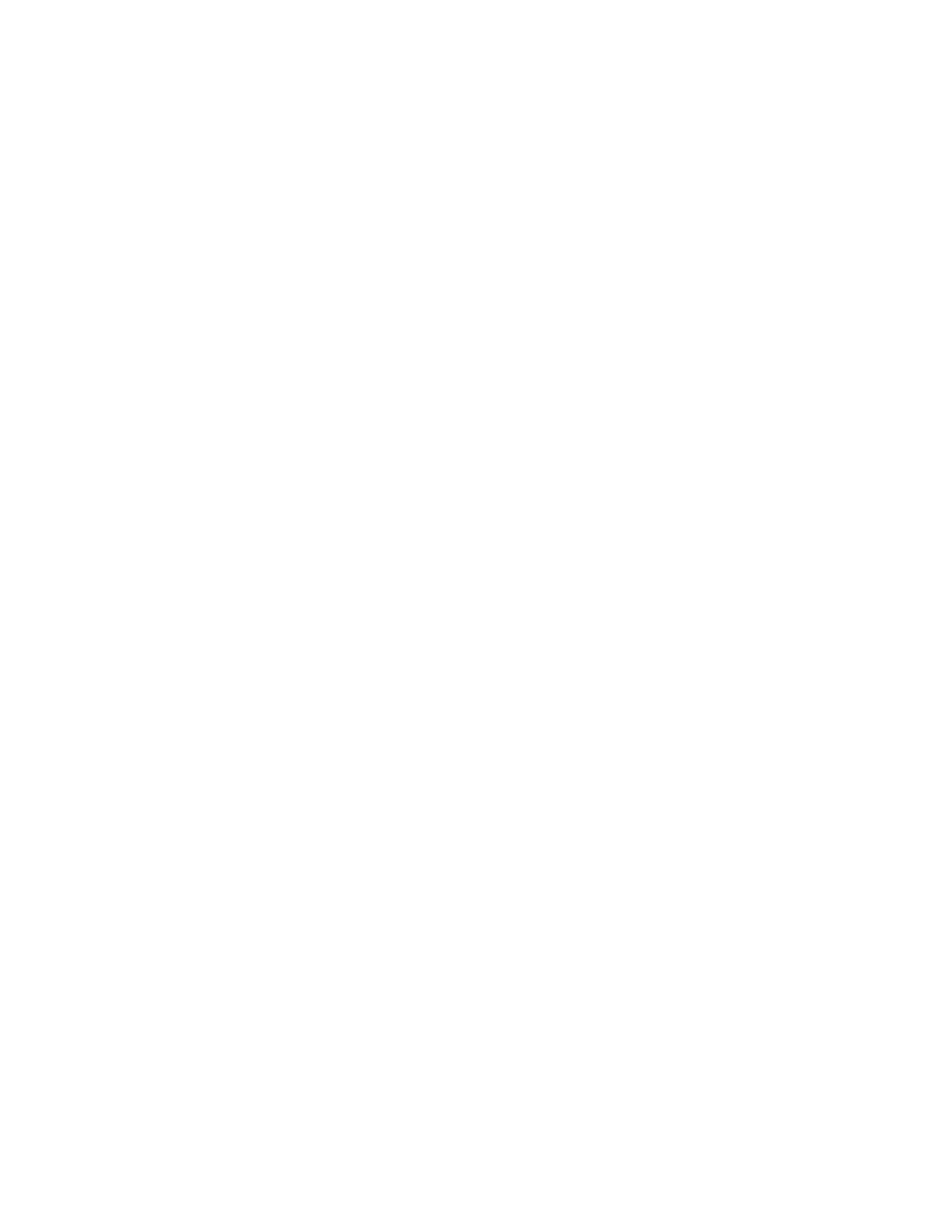
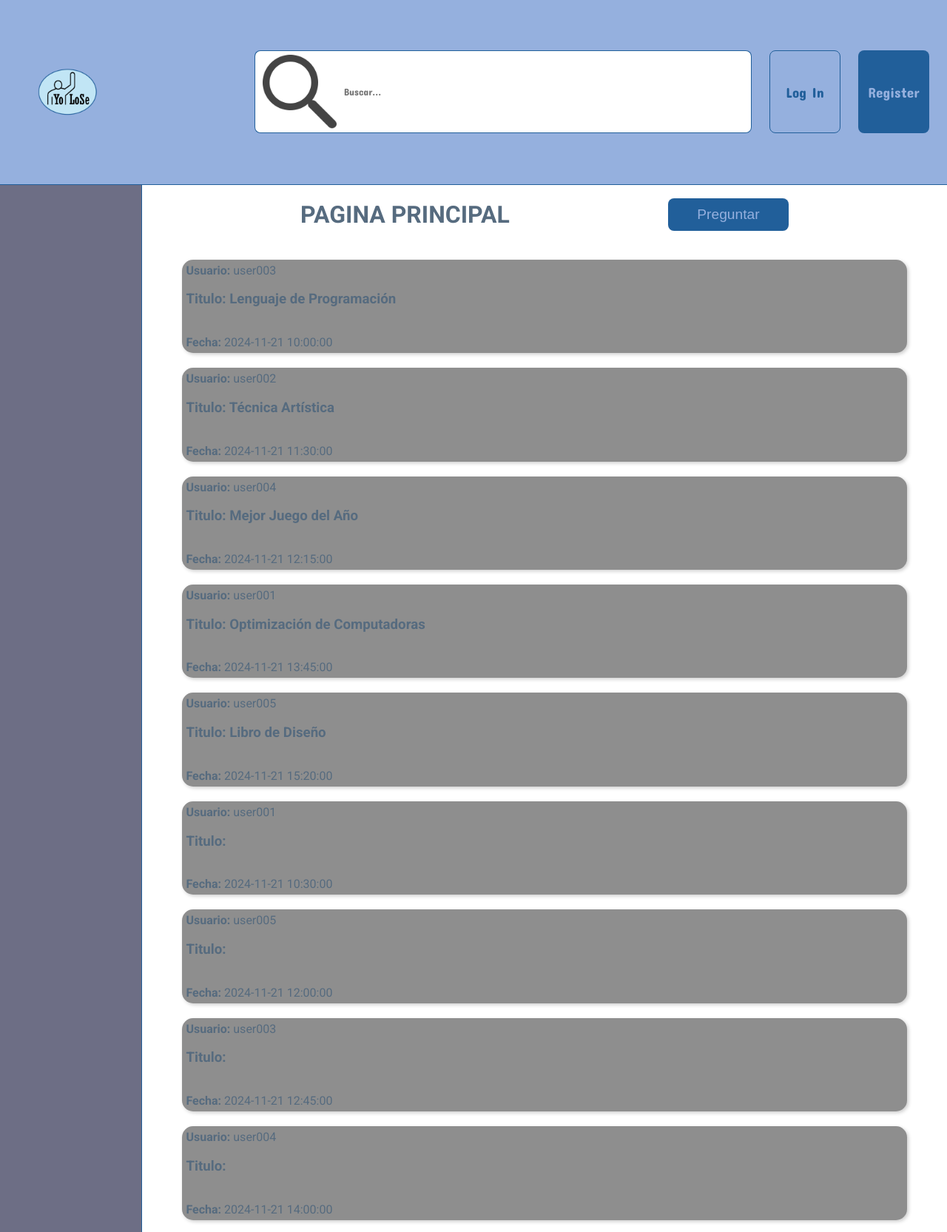
Before and after one commit to DylanCastles/A02-Actividad_Foro_PenasErik_CastlesDylan, a PHP site: page / in a window 1280 px wide. Before the commit the page is empty. Shown: the whole page at 74% size. Run offline with PHP 8.4, Linux system fonts and the light colour scheme; data comes from the database, SQL or seed files in the repository.

Commit message:
INSERTS nuevos, mostrar preguntas

```diff
--- a/PAGES/index.php
+++ b/PAGES/index.php
@@ -1,11 +1,67 @@
+<?php
+include_once "../PHP/connect.php";
+?>
 <!DOCTYPE html>
 <html lang="en">
 <head>
     <meta charset="UTF-8">
     <meta name="viewport" content="width=device-width, initial-scale=1.0">
+    <link rel="stylesheet" href="../STYLES/estilos.css">
     <title>Pagina principal</title>
 </head>
 <body>
+    <div id="contenedorPagina">
+        <div id="header">
+            <img src="../img/logo.png" id="logo">
+            <div id="contenedorOpcionesHeader">
+                <div id="filtrosBuscador">
+                    <img src="../img/buscador.png" alt="" id="logoBuscador">
+                    <input type="text" name="" id="buscador" placeholder="Buscar...">
+                </div>
+                <button class="botonesHeader" id="botonLogIn">Log In</button>
+                <button class="botonesHeader" id="botonReg">Register</button>
+            </div>
+        </div>
+        <div id="bodyPagina">
+            <nav id="menu">
 
+            </nav>
+            <div id="contenido">
+                <div id="headerContenido">
+                    <h1>PAGINA PRINCIPAL</h1>
+                    <button id="botonPreguntar">Preguntar</button>
+                </div>
+                <!-- LO SIGUIENTE SE HARÁ CON UN BUCLE PARA QUE LO HAGA POR CADA PREGUNTA -->
+                 <?php
+                try {
+                    $sqlPreguntas = "SELECT titulo_post, contenido_post, fecha_post, user_post FROM tbl_post;";
+                    // Preparar y ejecutar la consulta
+                    $stmt = $pdo->prepare($sqlPreguntas);
+                    $stmt->execute();
+
+                    // Comprobar si hay resultados
+                    if ($stmt->rowCount() < 1) {
+                        echo "No se han encontrado preguntas";
+                    } else {
+                        // Recorrer los resultados con un bucle
+                        foreach ($stmt as $fila) {
+                            echo "<div id='contenedorPregunta'>";
+                            echo "<strong>Usuario:</strong> " . htmlspecialchars($fila["user_post"]) . "<br>";
+                            echo "<h3><strong>Titulo:</strong> " . htmlspecialchars($fila["titulo_post"]) . "</h3><br>";
+                            echo "<strong>Fecha:</strong> " . htmlspecialchars($fila["fecha_post"]) . "<br>";
+                            echo "</div>";
+                        }
+                    }
+                    // Cerrar conexión (opcional en PDO, se hace automáticamente al final del script)
+                    $pdo = null;
+
+                } catch (PDOException $e) {
+                echo "Error: " . $e->getMessage();
+                }
+
+                 ?>
+            </div>
+        </div>
+    </div>
 </body>
 </html>
--- /dev/null
+++ b/PHP/connect.php
@@ -0,0 +1,17 @@
+<?php
+$host = "localhost";
+$user = "root";
+$password = "";
+$dbname = "db_YOLOSE";
+
+try {
+    $pdo = new PDO("mysql:host=$host;dbname=db_yolose", $user, $password);
+
+} catch (PDOException $e) {
+    // Capturar cualquier excepción y mostrar el mensaje de error
+    echo "Error en la conexión: " . $e->getMessage();
+    echo "</br>";
+    die("Conexión fallida.");
+}
+
+?>
--- /dev/null
+++ b/STYLES/estilos.css
@@ -0,0 +1,180 @@
+@import url('https://fonts.googleapis.com/css2?family=Concert+One&display=swap');
+@import url('https://fonts.googleapis.com/css2?family=Cardo:ital,wght@0,400;0,700;1,400&family=Concert+One&family=Nunito:ital,wght@0,200..1000;1,200..1000&family=Roboto:ital,wght@0,100;0,300;0,400;0,500;0,700;0,900;1,100;1,300;1,400;1,500;1,700;1,900&display=swap');
+
+html {
+    width: 100%;
+    height: 100%;
+}
+body {
+    width: 100%;
+    height: 100%;
+    margin: 0;
+}
+
+#header * {
+    font-family: "Concert One", sans-serif;
+    font-weight: 400;
+    font-style: normal;
+}
+
+#contenedorPagina {
+    width: 100%;
+    height: 100%;
+    font-family: "Roboto", serif;
+    font-weight: 400;
+    font-style: normal;
+    color: #566b7f;
+}
+#header {
+    width: 100%;
+    height: 15%;
+    display: flex;
+    flex-direction: row;
+    box-sizing: border-box;
+    border-bottom: 1.5px solid #215F9A;
+    background-color: rgb(149, 176, 222);
+    align-items: center;
+    justify-content: space-between;
+}
+#bodyPagina {
+    width: 100%;
+    height: 85%;
+    display: flex;
+    flex-direction: row;
+}
+#menu {
+    height: 100%;
+    width: 15%;
+    display: flex;
+    flex-direction: column;
+    box-sizing: border-box;
+    border-right: 1.5px solid #215F9A;
+    background-color: rgb(109, 110, 133);
+
+}
+#contenido {
+    height: 100%;
+    width: 85%;
+    display: flex;
+    flex-direction: column;
+    background-color: rgb(255, 255, 255);
+    justify-content: flex-start;
+    align-items: center;
+    overflow: auto;
+}
+#logo {
+    width: auto;
+    height: 65px;
+    margin-left: 4%;
+    margin-right: 4%;
+}
+#contenedorOpcionesHeader {
+    width: 75%;
+    height: 100%;
+    align-items: center;
+    display: flex;
+    flex-direction: row;
+    justify-content: space-evenly;
+}
+#filtrosBuscador {
+    width: 70%;
+    height: 45%;
+    display: flex;
+    flex-direction: row;
+}
+.botonesHeader {
+    width: 10%;
+    height: 45%;
+    padding: 0;
+    border: 0;
+}
+#buscador {
+    height: 100%;
+    width: 90%;
+    padding: 0;
+    border: 0;
+    border-top-right-radius: 8px;
+    border-bottom-right-radius: 8px;
+    border: 1.5px solid #215F9A;
+    box-sizing: border-box;
+    border-left: 0;
+    outline: none;
+    color: gray;
+}
+
+#logoBuscador {
+    width: auto;
+    padding: 5px;
+    height: 100%;
+    background-color: white;
+    border-top-left-radius: 8px;
+    border-bottom-left-radius: 8px;
+    box-sizing: border-box;
+    border: 1.5px solid #215F9A;
+    border-right: 0;
+    padding-right: 10px;
+    padding-left: 10px;
+}
+#botonLogIn {
+    border-radius: 8px;
+    border: 1.5px solid #215F9A;
+    background-color: rgb(149, 176, 222);
+    color: #215F9A;
+    font-size: larger;
+}
+#botonPreguntar {
+    border-radius: 8px;
+    background-color: #215F9A;
+    color: rgb(149, 176, 222);
+    border: none;
+    font-size: larger;
+    width: 15%;
+    height: 55%;
+    padding: 0;
+}
+#botonPreguntar:hover {
+    border: 1.5px solid #215F9A;
+    background-color: rgb(149, 176, 222);
+    color: #215F9A;
+    transition: 0.2s;
+    cursor: pointer;
+}
+
+#botonReg {
+    border-radius: 8px;
+    background-color: #215F9A;
+    color: rgb(149, 176, 222);
+    font-size: larger;
+}
+
+#botonLogIn:hover {
+    background-color: #215F9A;
+    color: rgb(149, 176, 222);
+    transition: 0.2s;
+    cursor: pointer;
+}
+#botonReg:hover {
+    border: 1.5px solid #215F9A;
+    background-color: rgb(149, 176, 222);
+    color: #215F9A;
+    transition: 0.2s;
+    cursor: pointer;
+}
+#headerContenido {
+    width: 100%;
+    height: 15%;
+    align-items: center;
+    display: flex;
+    flex-direction: row;
+    justify-content: space-evenly;
+}
+#contenedorPregunta {
+    width: 90%;
+    height: 200px;
+    background-color: rgb(142, 142, 142);
+    margin-top: 20px;
+    border-radius: 15px;
+    box-shadow: 2px 2px 5px rgba(0, 0, 0, 0.2);
+    box-sizing: border-box;
+    padding: 5px;
+}
```
Also changed, not shown: BBDD/db_YOLOSE.sql (+25 -3 lines), js/botonesAcciones.js (added, +13 -0 lines), img/buscador.png (added), img/logo.png (added).
